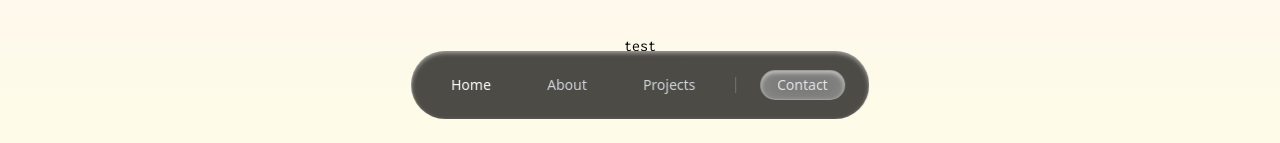
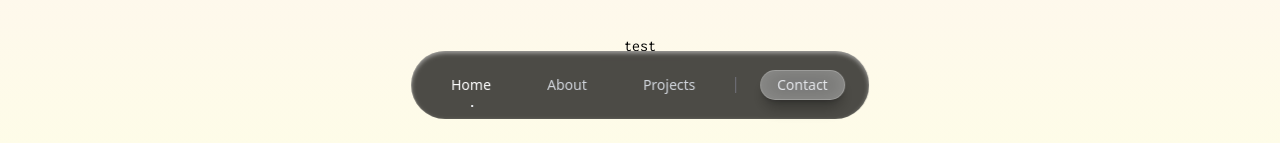
Before and after one commit to gen1chiro/portfolio, a Next.js app: page / in a window 1280 px wide. Shown: the part 657-800 px from the top of the page. Built offline with nearby package versions, Linux system fonts and the light colour scheme.

Commit message:
fix: active styling adjustments

```diff
--- a/components/nav-button.tsx
+++ b/components/nav-button.tsx
@@ -1,9 +1,13 @@
+import { motion } from 'motion/react';
 import { NavButtonProps } from "@/types";
 
 export default function NavButton({label}: NavButtonProps) {
     return (
-        <button className='bg-glass-white rounded-full px-4 py-1 text-gray-200 hover:scale-105 transition-transform-smooth shadow-inner shadow-white/50'>
+        <motion.button
+            whileHover={{ scale: 1.08 }}
+            whileTap={{ scale: 0.95 }}
+            className='bg-glass-white rounded-full px-4 py-1 text-gray-200 shadow-lg shadow-black/30'>
             {label}
-        </button>
+        </motion.button>
     )
 }
--- a/components/nav-link.tsx
+++ b/components/nav-link.tsx
@@ -1,10 +1,13 @@
 import Link from "next/link";
 import { NavLinkProps } from "@/types";
 
-export default function NavLink({href, label}: NavLinkProps) {
+export default function NavLink({href, label, isActive}: NavLinkProps) {
     return (
-        <Link href={href} className='z-20'>
+        <Link href={href} className='z-20 relative'>
             {label}
+            {isActive && (
+                <div className='absolute left-1/2 -bottom-2 sm:-bottom-3 w-[2px] h-[2px] bg-gray-200'/>
+            )}
         </Link>
     )
 }
--- a/components/nav.tsx
+++ b/components/nav.tsx
@@ -37,7 +37,7 @@ export default function Nav() {
                         <motion.li
                             key={index}
                             onMouseEnter={() => handleMouseEnter(index)}
-                            className={`relative flex justify-center items-center gap-4 sm:gap-6 px-2 py-1 sm:py-2 sm:px-4 ${currentIndex === index ? 'text-white' : ''}`}>
+                            className={`relative flex justify-center items-center gap-4 sm:gap-6 px-2 py-1 sm:py-2 sm:px-4 hover:text-white ${currentIndex === index ? 'text-white' : ''}`}>
 
                             {hoveredLinkIndex === index && (
                                 <motion.div
@@ -51,7 +51,7 @@ export default function Nav() {
                                     }}
                                 />
                             )}
-                            <NavLink href={item.href} label={item.label}/>
+                            <NavLink href={item.href} label={item.label} isActive={index === currentIndex}/>
                         </motion.li>
                     ))
                 }
--- a/types/index.ts
+++ b/types/index.ts
@@ -2,6 +2,7 @@
 export type NavLinkProps = {
     href: string;
     label: string;
+    isActive: boolean;
 };
 
 export type NavButtonProps = {
```
